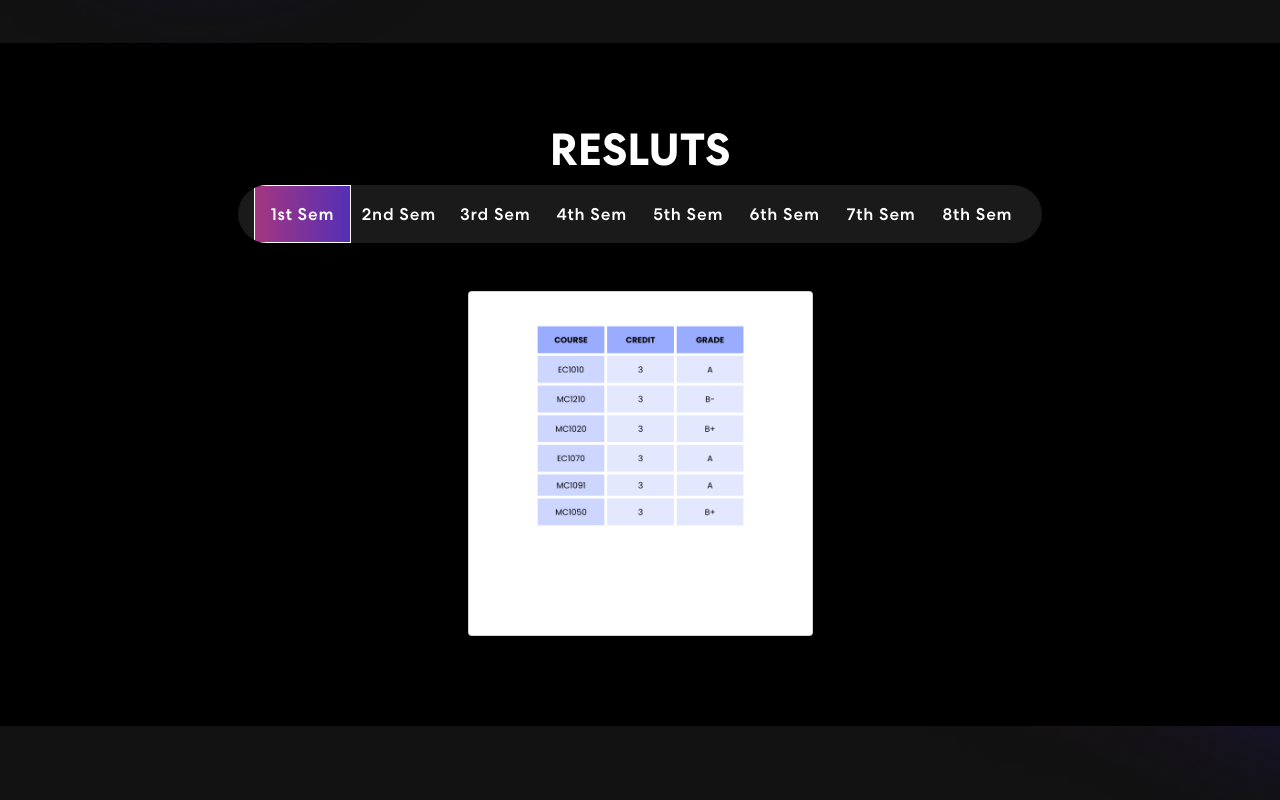
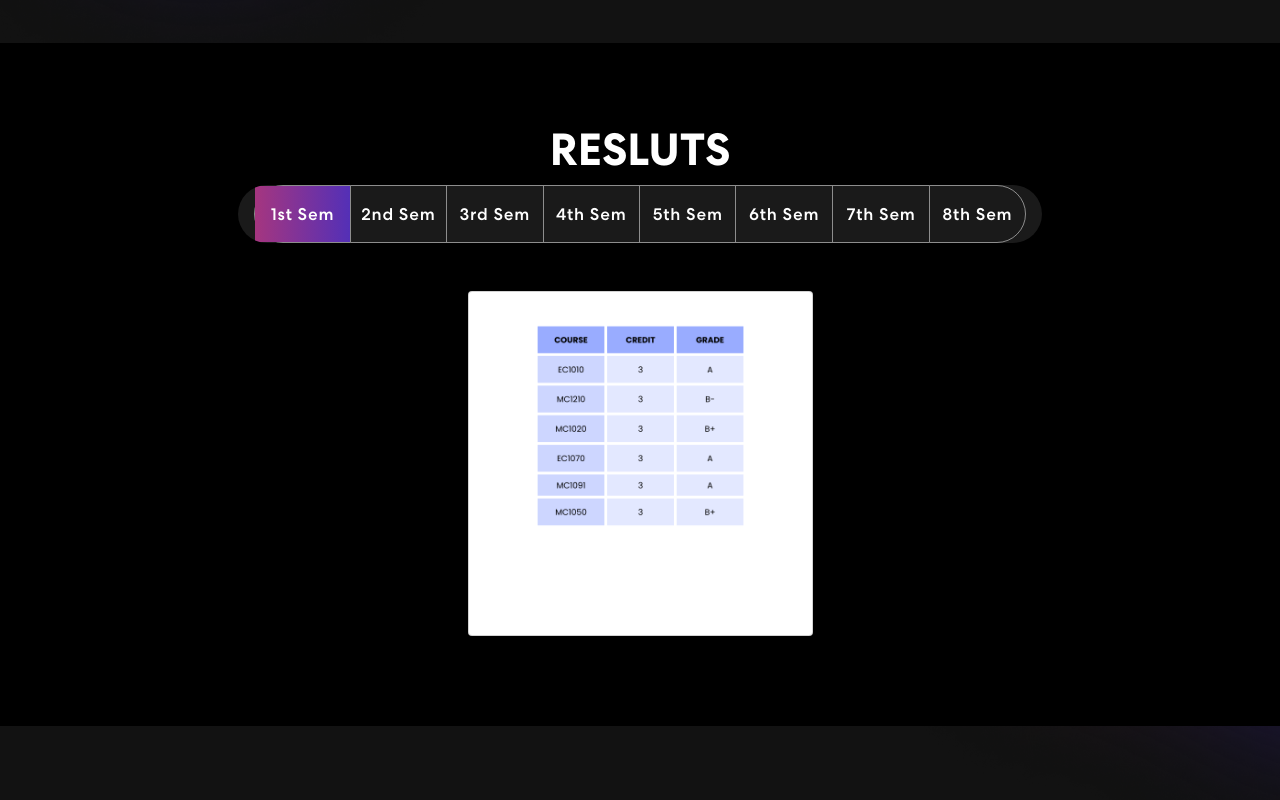
Before and after one commit to ChamilSachintha/Student-Progress-Viewer, a React (Create React App) app: page / in a window 1280 px wide. Shown: the part 1526-2326 px from the top of the page. Built offline with nearby package versions, Linux system fonts and the light colour scheme.

Commit message:
Results section updated

```diff
--- a/src/components/Results.js
+++ b/src/components/Results.js
@@ -117,7 +117,7 @@ export const Results = () => {
                                 </div>}
                         </TrackVisibility>
                         {/* <p>“Every project is an opportunity to learn, figure out problems and challenges, and invent and reinvent.”</p> */}
-                        <Tab.Container id="result-tabs" defaultActiveKey="first">
+                        <Tab.Container id="results-tabs" defaultActiveKey="first">
                             <Nav variant="pills" className="nav-pills mb-5 justify-content-center align-items-center" id="pills-tab">
                                 <Nav.Item>
                                     <Nav.Link eventKey="first">1st Sem</Nav.Link>
```
